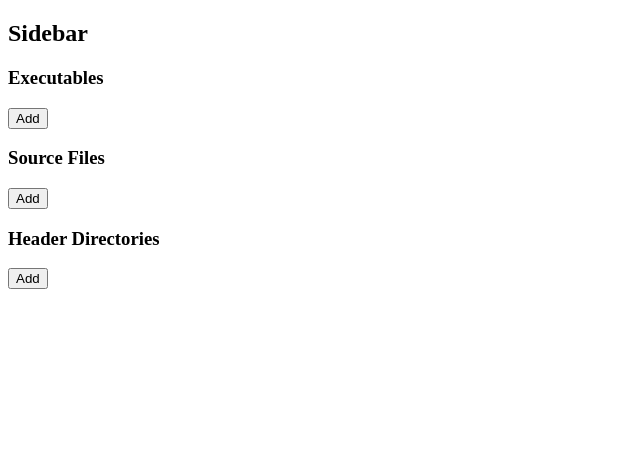
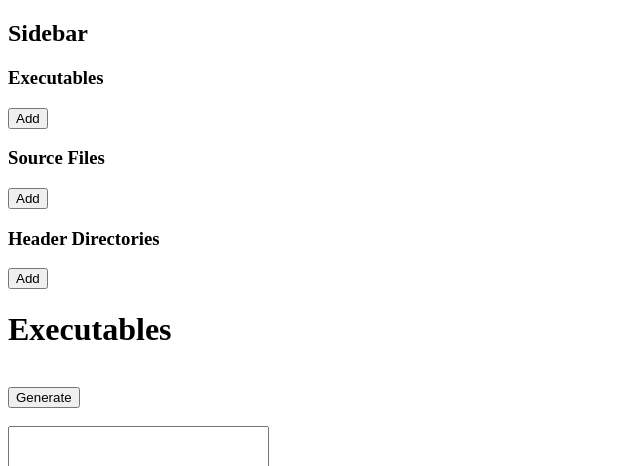
Before and after one commit to marcothelost/epizeuxis, a React (Vite) app: page / in a window 1280 px wide. Shown: the top 466 px of the page, without its empty margins (0-640 px from the left). Built offline with nearby package versions, Linux system fonts and the light colour scheme.

Commit message:
Linking source files and headers to executables

```diff
--- a/src/components/blocks/PageSidebar.tsx
+++ b/src/components/blocks/PageSidebar.tsx
@@ -20,7 +20,11 @@ export const PageSidebar: React.FC = () => {
 
   const handleAddExecutable = () => {
     const executable = String(window.prompt());
-    if (executables.includes(executable)) {
+    if (
+      executables.some(
+        (testedExecutable) => testedExecutable.name === executable
+      )
+    ) {
       alert('This executable already exists!');
       return;
     }
@@ -57,8 +61,10 @@ export const PageSidebar: React.FC = () => {
         <ul>
           {executables.map((executable, index) => (
             <li key={index}>
-              <span>{executable}</span>&nbsp;&nbsp;
-              <button onClick={() => dispatch(removeExecutable(executable))}>
+              <span>{executable.name}</span>&nbsp;&nbsp;
+              <button
+                onClick={() => dispatch(removeExecutable(executable.name))}
+              >
                 Remove
               </button>
             </li>
--- a/src/pages/HomePage.tsx
+++ b/src/pages/HomePage.tsx
@@ -1,9 +1,78 @@
 import React from 'react';
+import { useSelector, useDispatch } from 'react-redux';
 
 import { PageSidebar } from '@components/blocks/PageSidebar';
 
-export const HomePage: React.FC = () => (
-  <React.Fragment>
-    <PageSidebar />
-  </React.Fragment>
-);
+import {
+  updateSourceFileLinking,
+  updateHeaderDirectoryLinking,
+} from '@store/slices/file';
+
+import type { RootState } from '@store/base';
+
+export const HomePage: React.FC = () => {
+  const { executables, sourceFiles, headerDirectories } = useSelector(
+    (store: RootState) => store.file
+  );
+  const dispatch = useDispatch();
+
+  console.log(executables);
+
+  return (
+    <React.Fragment>
+      <PageSidebar />
+      <h1>Executables</h1>
+      {executables.map((executable) => (
+        <div key={executable.name}>
+          <h2>{executable.name}</h2>
+          <h3>Source Files</h3>
+          {sourceFiles.map((sourceFile) => (
+            <React.Fragment key={sourceFile}>
+              <input
+                type="checkbox"
+                onChange={(e) =>
+                  dispatch(
+                    updateSourceFileLinking({
+                      executableName: executable.name,
+                      sourceFile,
+                      isAdding: e.target.checked,
+                    })
+                  )
+                }
+              />
+              <label>{sourceFile}</label>
+            </React.Fragment>
+          ))}
+          <h3>Header Directories</h3>
+          {headerDirectories.map((directory) => (
+            <React.Fragment key={directory}>
+              <input
+                type="checkbox"
+                onChange={(e) =>
+                  dispatch(
+                    updateHeaderDirectoryLinking({
+                      executableName: executable.name,
+                      directory,
+                      isAdding: e.target.checked,
+                    })
+                  )
+                }
+              />
+              <label>{directory}</label>
+            </React.Fragment>
+          ))}
+        </div>
+      ))}
+      <br />
+      <button>Generate</button>
+      <br />
+      <br />
+      <textarea
+        cols={30}
+        rows={10}
+        style={{ resize: 'none' }}
+        readOnly
+      ></textarea>
+    </React.Fragment>
+  );
+};
--- a/src/store/slices/file.ts
+++ b/src/store/slices/file.ts
@@ -2,8 +2,10 @@ import { createSlice } from '@reduxjs/toolkit';
 
 import type { PayloadAction } from '@reduxjs/toolkit';
 
+import type { Executable } from '@typings/file';
+
 interface InitialStateDefaultObject {
-  executables: string[];
+  executables: Executable[];
   sourceFiles: string[];
   headerDirectories: string[];
 }
@@ -19,11 +21,15 @@ export const fileSlice = createSlice({
   initialState: INITIAL_STATE,
   reducers: {
     addExecutable: (state, action: PayloadAction<string>) => {
-      state.executables.push(action.payload);
+      state.executables.push({
+        name: action.payload,
+        sourceFiles: [],
+        headerDirectories: [],
+      });
     },
     removeExecutable: (state, action: PayloadAction<string>) => {
       state.executables = state.executables.filter(
-        (executable) => executable !== action.payload
+        (executable) => executable.name !== action.payload
       );
     },
     addSourceFile: (state, action: PayloadAction<string>) => {
@@ -42,6 +48,48 @@ export const fileSlice = createSlice({
         (headerDirectory) => headerDirectory !== action.payload
       );
     },
+    updateSourceFileLinking: (
+      state,
+      action: PayloadAction<{
+        executableName: Executable['name'];
+        sourceFile: string;
+        isAdding: boolean;
+      }>
+    ) => {
+      state.executables.map((executable) => {
+        if (executable.name !== action.payload.executableName) {
+          return executable;
+        }
+        action.payload.isAdding
+          ? executable.sourceFiles.push(action.payload.sourceFile)
+          : executable.sourceFiles.splice(
+              executable.sourceFiles.indexOf(action.payload.sourceFile),
+              1
+            );
+        return executable;
+      });
+    },
+    updateHeaderDirectoryLinking: (
+      state,
+      action: PayloadAction<{
+        executableName: Executable['name'];
+        directory: string;
+        isAdding: boolean;
+      }>
+    ) => {
+      state.executables.map((executable) => {
+        if (executable.name !== action.payload.executableName) {
+          return executable;
+        }
+        action.payload.isAdding
+          ? executable.headerDirectories.push(action.payload.directory)
+          : executable.headerDirectories.splice(
+              executable.headerDirectories.indexOf(action.payload.directory),
+              1
+            );
+        return executable;
+      });
+    },
   },
 });
 export const {
@@ -51,4 +99,6 @@ export const {
   removeSourceFile,
   addHeaderDirectory,
   removeHeaderDirectory,
+  updateSourceFileLinking,
+  updateHeaderDirectoryLinking,
 } = fileSlice.actions;
--- /dev/null
+++ b/src/typings/file.ts
@@ -0,0 +1,10 @@
+/**
+ * Represents an executable with its name, source files, and header directories.
+ *
+ * @interface
+ */
+export interface Executable {
+  name: string;
+  sourceFiles: string[];
+  headerDirectories: string[];
+}
--- a/tsconfig.json
+++ b/tsconfig.json
@@ -20,7 +20,8 @@
       "@pages/*": ["./src/pages/*"],
       "@components/*": ["./src/components/*"],
       "@store/*": ["./src/store/*"],
-      "@utils/*": ["./src/utils/*"]
+      "@utils/*": ["./src/utils/*"],
+      "@typings/*": ["./src/typings/*"]
     }
   },
   "include": ["src"],
--- a/vite.config.ts
+++ b/vite.config.ts
@@ -10,6 +10,7 @@ export default defineConfig({
       '@components': path.resolve(__dirname, './src/components'),
       '@store': path.resolve(__dirname, './src/store'),
       '@utils': path.resolve(__dirname, './src/utils'),
+      '@typings': path.resolve(__dirname, './src/typings'),
     },
   },
 });
```
